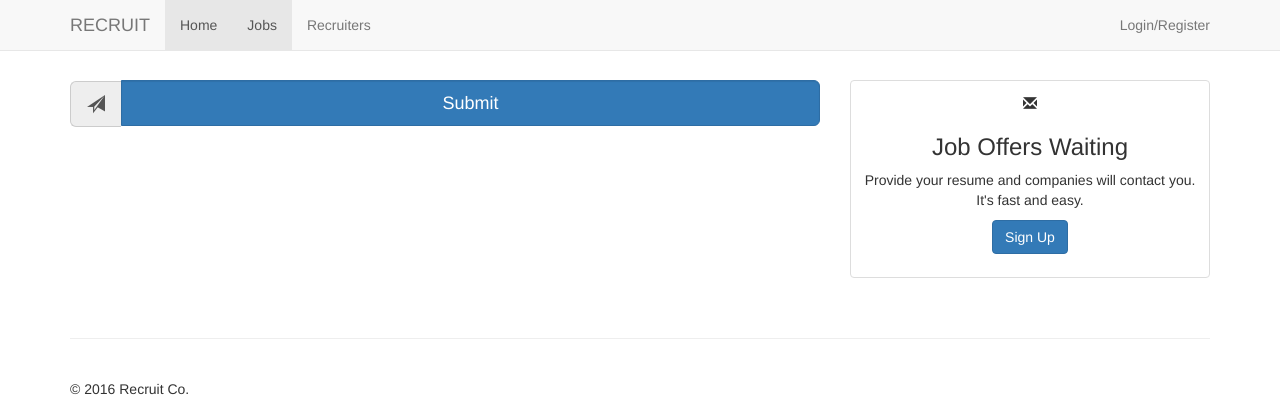
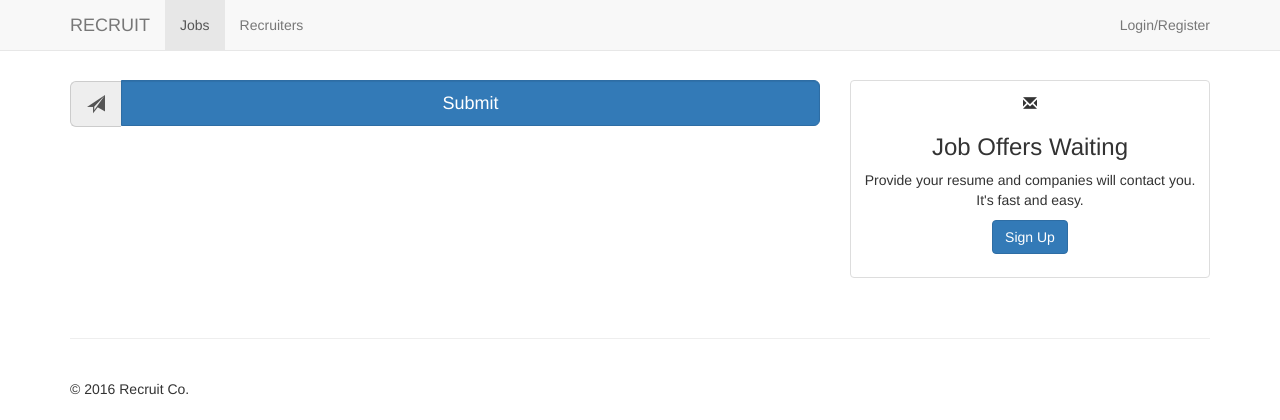
Before and after one commit to cassac/recruit, a Django app: page /jobs/ in a window 1280 px wide. Shown: the top 420 px of the page. Run offline with Django 3.2, Linux system fonts and the light colour scheme; data that the repository does not hold is empty; some libraries are stand-ins or nearby versions.

Commit message:
removes unncessary home section

```diff
--- a/templates/navbar.html
+++ b/templates/navbar.html
@@ -8,11 +8,10 @@
         <span class="icon-bar"></span>
         <span class="icon-bar"></span>
       </button>
-      <a class="navbar-brand" href="#">RECRUIT</a>
+      <a class="navbar-brand" href="{% url 'home' %}">RECRUIT</a>
     </div>
     <div id="navbar" class="navbar-collapse collapse">
       <ul class="nav navbar-nav">
-        <li class="active"><a href="{% url 'home' %}">Home</a></li>
         <li><a href="{% url 'jobs' %}">Jobs</a></li>
         <li><a href="{% url 'recruiters' %}">Recruiters</a></li>
         {% if user.is_authenticated %}
```
